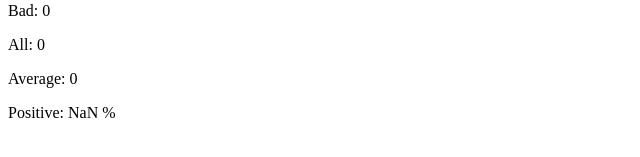
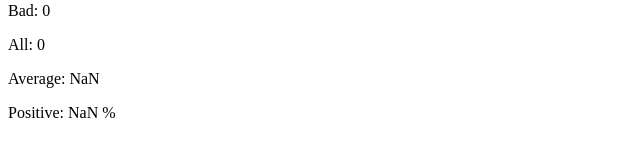
Before and after one commit to happoni/Fullstack2020, a React (Create React App) app in the folder osa1/unicafe/: page / in a window 1280 px wide. Shown: the part 221-378 px from the top of the page, without its empty margins (0-640 px from the left). Built offline with nearby package versions, Linux system fonts and the light colour scheme.

Commit message:
tehtävät 1.7 & 1.8 pieni fixi

```diff
--- a/osa1/unicafe/src/index.js
+++ b/osa1/unicafe/src/index.js
@@ -16,7 +16,7 @@ const Button = ({ onClick, text }) => (
 const Statistics = (props) => {
   const feedbacks = [props.good, props.neutral, props.bad]
   const total = feedbacks[0] + feedbacks[1] + feedbacks[2]
-  const average = total / 3
+  const average = (feedbacks[0] + (feedbacks[2] * -1)) / total
   const positives = feedbacks[0] / total * 100
 
   return (
```
